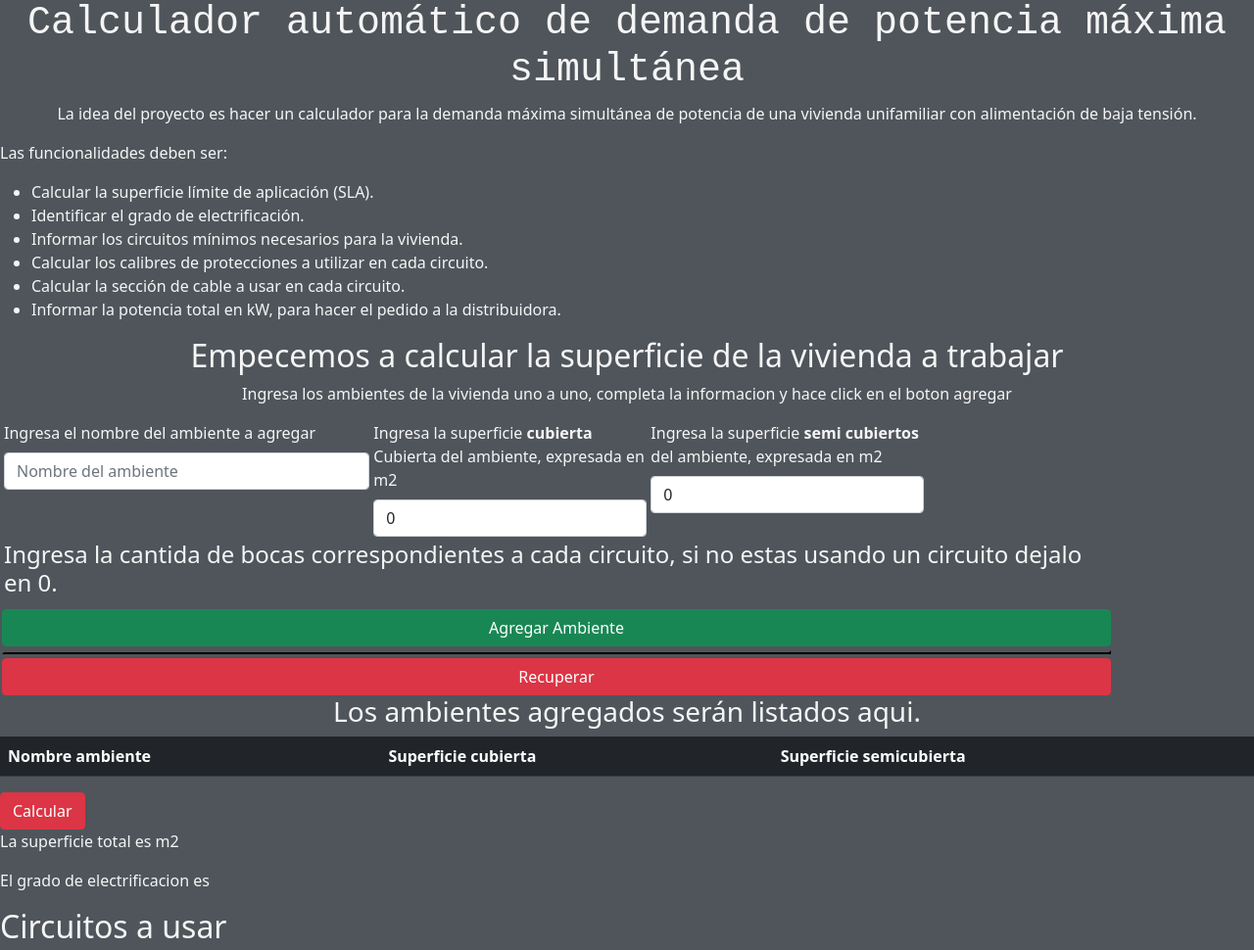
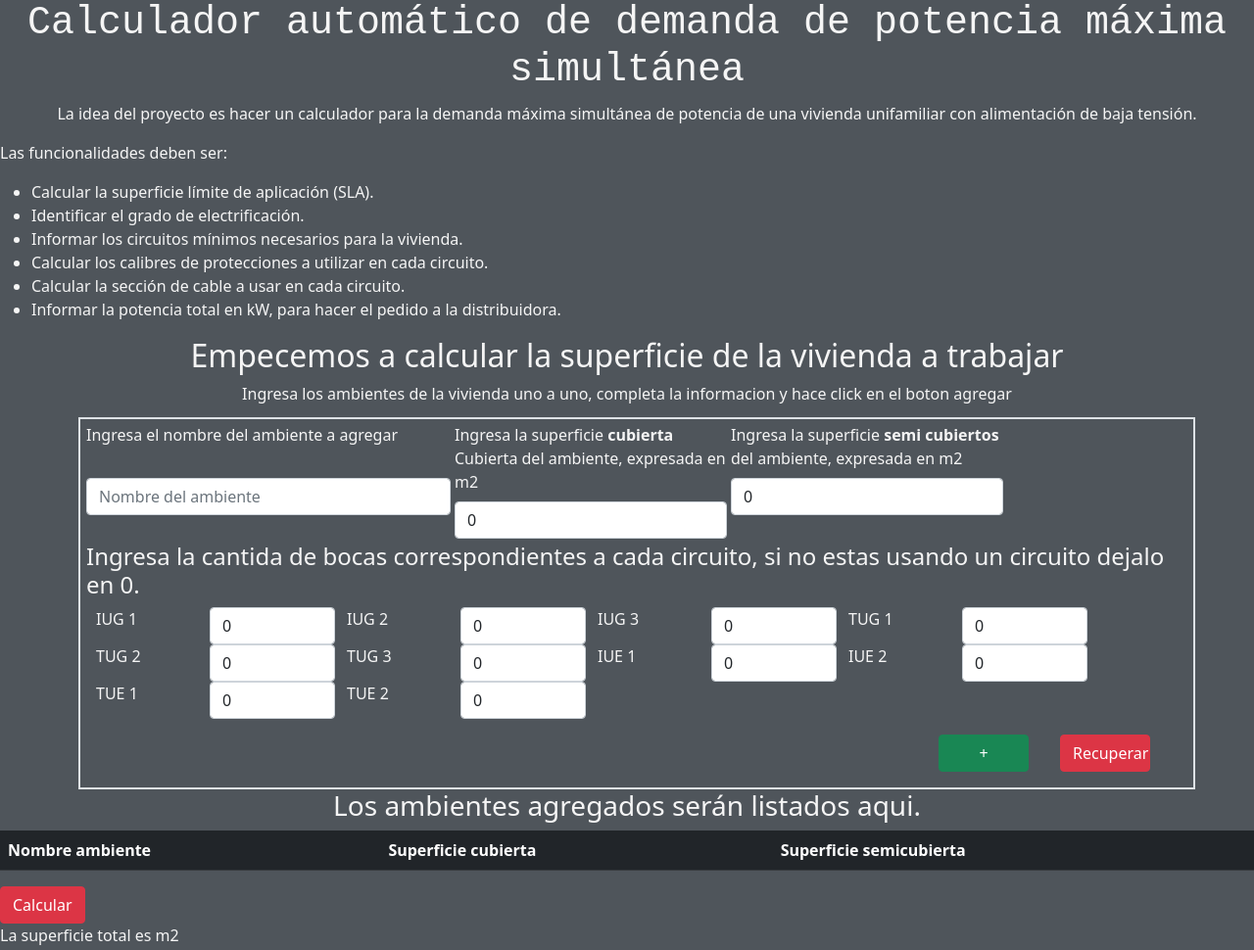
Before and after one commit to leandrog-oviedo/calculador-dpms, a plain HTML site: page index.html in a window 1280 px wide. Shown: the top 970 px of the page at 98% size. Drawn offline with nearby package versions, Linux system fonts and the light colour scheme.

Commit message:
Agregada una libreria

```diff
--- a/app.js
+++ b/app.js
@@ -5,12 +5,13 @@ let totalCoveredSurface;
 let totalSemicoveredSurface;
 let totalSurface;
 let gradoElec;
-let gradoElectrificacionAMostrar = document.getElementById("gradoElectrificacion");
-let mostrarCantidadCircuitos = document.getElementById("cantCircuitos");
+const gradoElectrificacionAMostrar = document.getElementById("gradoElectrificacion");
+const mostrarCantidadCircuitos = document.getElementById("cantCircuitos");
 const calculate = document.getElementById("calculate");
 const saveRoom = document.getElementById("saveRooms");
 const recuperar = document.getElementById("getRooms");
 let recuperarState = false;
+
 
 //Leo desde el html los datos a ingresar al array de ambientes y los pusheo.
 saveRoom.addEventListener("click", () => {
@@ -25,13 +26,30 @@ saveRoom.addEventListener("click", () => {
         roomSemicoveredSurface,
     });
     localStorage.setItem("room", JSON.stringify(rooms));
-    roomName.value = "";
-    roomCoveredSurface.value = "0";
-    roomSemicoveredSurface.value = "0";
 
     recuperarState = true;
 
     renderRooms();
+
+    Toastify({
+
+        text: `${roomName} agregado exitosamente`,
+
+        duration: 1500,
+        gravity: "top",
+        position: "right",
+        stopOnFocus: true,
+
+        style: {
+            background: "linear-gradient(to right, #669663, #29C920)",
+            color:"#000000",
+            radius:"20px"
+        },
+
+
+    }).showToast();
+
+
 });
 
 const getTotalSurface = () => {
@@ -123,8 +141,7 @@ recuperar.addEventListener("click", renderRooms);
 
 roomsForm.addEventListener("submit", (e) => {
     e.preventDefault();
-    /* createRooms();
-    renderRooms(); */
+    roomsForm.reset();
 });
 
 calculate.onclick = () => {
--- a/css/stylesheet.css
+++ b/css/stylesheet.css
@@ -11,3 +11,17 @@ body {
 
     font-family: monospace;
 }
+
+.imput-small{
+    max-width: 8rem;
+}
+.space{
+    margin-left: 5rem;
+    margin-right: 5rem;
+}
+.down-space{
+    margin-top: 2rem;
+}
+.button{
+    margin: 1rem;
+}
--- a/index.html
+++ b/index.html
@@ -7,6 +7,7 @@
     <meta name="viewport" content="width=device-width, initial-scale=1.0">
     <link href="https://cdn.jsdelivr.net/npm/bootstrap@5.1.3/dist/css/bootstrap.min.css" rel="stylesheet"
         integrity="sha384-1BmE4kWBq78iYhFldvKuhfTAU6auU8tT94WrHftjDbrCEXSU1oBoqyl2QvZ6jIW3" crossorigin="anonymous">
+    <link rel="stylesheet" type="text/css" href="https://cdn.jsdelivr.net/npm/toastify-js/src/toastify.min.css">
     <link rel="stylesheet" href="./css/stylesheet.css">
     <title>Calculador DPMS</title>
 </head>
@@ -33,11 +34,11 @@
         <p class="text-center">Ingresa los ambientes de la vivienda uno a uno, completa la informacion y hace click
             en el boton agregar
         </p>
-        <form id="roomsForm" class="container row g-1" action="">
+        <form id="roomsForm" class="container col-md-12 row g-1 border border-2 space" action="">
 
-            <div class="col col-md-4">
+            <div class="col-md-4 mb-2">
                 <p class="form-label ">Ingresa el nombre del ambiente a agregar</p>
-                <input id="roomName" class="form-control" placeholder="Nombre del ambiente" type="text">
+                <input id="roomName" class="form-control down-space" placeholder="Nombre del ambiente" type="text">
             </div>
 
             <div class="col-md-3">
@@ -57,30 +58,32 @@
             <h4>Ingresa la cantida de bocas correspondientes a cada circuito, si no estas usando un circuito dejalo en
                 0.
             </h4>
-            <!-- <div class="row ">
-                <p class="form-label col-md-3">IUG 1</p>
-                <input id="iug-1" class="form-control col-md-1" value="0" min="0" max="15" type="numeric">
-                <p class="form-label">IUG 2</p>
-                <input id="iug-2" class="form-control col-md-1" value="0" min="0" max="15" type="numeric">
-                <p class="form-label">IUG 3</p>
-                <input id="iug-3" class="form-control col-md-1" value="0" min="0" max="15" type="numeric">
-                <p class="form-label">TUG 1</p>
-                <input id="tug-1" class="form-control col-md-1" value="0" min="0" max="15" type="numeric">
-                <p class="form-label">TUG 2</p>
-                <input id="tug-2" class="form-control col-md-1" value="0" min="0" max="15" type="numeric">
-                <p class="form-label">TUG 3</p>
-                <input id="tug-3" class="form-control col-md-1" value="0" min="0" max="15" type="numeric">
-                <p class="form-label">IUE 1</p>
-                <input id="iue-1" class="form-control col-md-1" value="0" min="0" max="12" type="numeric">
-                <p class="form-label">IUE 2</p>
-                <input id="iue-2" class="form-control col-md-1" value="0" min="0" max="12" type="numeric">
-                <p class="form-label">TUE 1</p>
-                <input id="tue-1" class="form-control col-md-1" value="0" min="0" max="12" type="numeric">
-                <p class="form-label">TUE 2</p>
-                <input id="tue-2" class="form-control col-md-1" value="0" min="0" max="12" type="numeric">
-            </div> -->
-            <button id="saveRooms" class="btn btn-success">Agregar Ambiente<button>
-            <button id="getRooms" class="btn btn-danger">Recuperar</button>
+            <div class="row ">
+                <p class="form-label imput-small">IUG 1</p>
+                <input id="iug-1" class="form-control imput-small" value="0" min="0" max="15" type="numeric">
+                <p class="form-label imput-small">IUG 2</p>
+                <input id="iug-2" class="form-control imput-small" value="0" min="0" max="15" type="numeric">
+                <p class="form-label imput-small">IUG 3</p>
+                <input id="iug-3" class="form-control imput-small" value="0" min="0" max="15" type="numeric">
+                <p class="form-label imput-small">TUG 1</p>
+                <input id="tug-1" class="form-control imput-small" value="0" min="0" max="15" type="numeric">
+                <p class="form-label imput-small">TUG 2</p>
+                <input id="tug-2" class="form-control imput-small" value="0" min="0" max="15" type="numeric">
+                <p class="form-label imput-small">TUG 3</p>
+                <input id="tug-3" class="form-control imput-small" value="0" min="0" max="15" type="numeric">
+                <p class="form-label imput-small">IUE 1</p>
+                <input id="iue-1" class="form-control imput-small" value="0" min="0" max="12" type="numeric">
+                <p class="form-label imput-small">IUE 2</p>
+                <input id="iue-2" class="form-control imput-small" value="0" min="0" max="12" type="numeric">
+                <p class="form-label imput-small">TUE 1</p>
+                <input id="tue-1" class="form-control imput-small" value="0" min="0" max="12" type="numeric">
+                <p class="form-label imput-small">TUE 2</p>
+                <input id="tue-2" class="form-control imput-small" value="0" min="0" max="12" type="numeric">
+            </div>
+            <div class="row justify-content-end">
+            <button id="saveRooms" class="col btn btn-success col-md-1 button">+</button>
+            <button id="getRooms" class="col btn btn-danger col-md-1 button">Recuperar</button>
+        </div>
         </form>
         <div>
             <h3 class="text-center">Los ambientes agregados serán listados aqui.</h3>
@@ -102,6 +105,7 @@
     <script src="https://cdn.jsdelivr.net/npm/bootstrap@5.1.3/dist/js/bootstrap.bundle.min.js"
         integrity="sha384-ka7Sk0Gln4gmtz2MlQnikT1wXgYsOg+OMhuP+IlRH9sENBO0LRn5q+8nbTov4+1p" crossorigin="anonymous">
     </script>
+    <script type="text/javascript" src="https://cdn.jsdelivr.net/npm/toastify-js"></script>
 
 </body>
 
```
